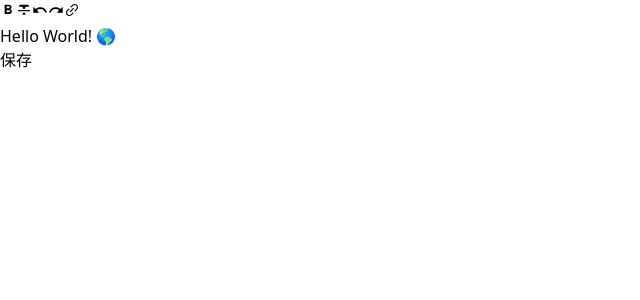
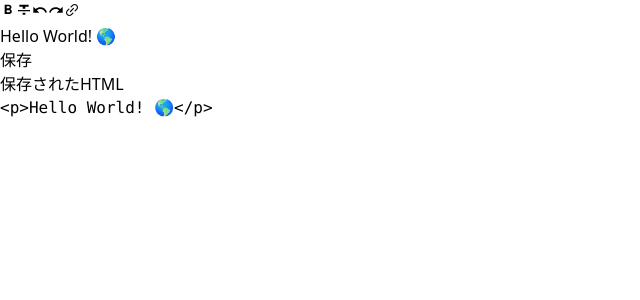
Before and after one commit to kyonenya/tiptap-playground, a React (Vite) app: page / in a window 1280 px wide. Shown: the top 300 px of the page, without its empty margins (0-640 px from the left). Built offline with nearby package versions, Linux system fonts and the light colour scheme.

Commit message:
improve: 保存されたHTMLを画面に表示

```diff
--- a/src/Tiptap.tsx
+++ b/src/Tiptap.tsx
@@ -22,7 +22,6 @@ const Tiptap = () => {
 
   const onSave = () => {
     const content = editor.getHTML();
-    console.log(content);
     setValue(content || '');
   };
 
@@ -33,6 +32,8 @@ const Tiptap = () => {
         <EditorContent editor={editor} />
       </div>
       <button onClick={onSave}>保存</button>
+      <h4>保存されたHTML</h4>
+      <pre>{value}</pre>
     </div>
   );
 };
```
